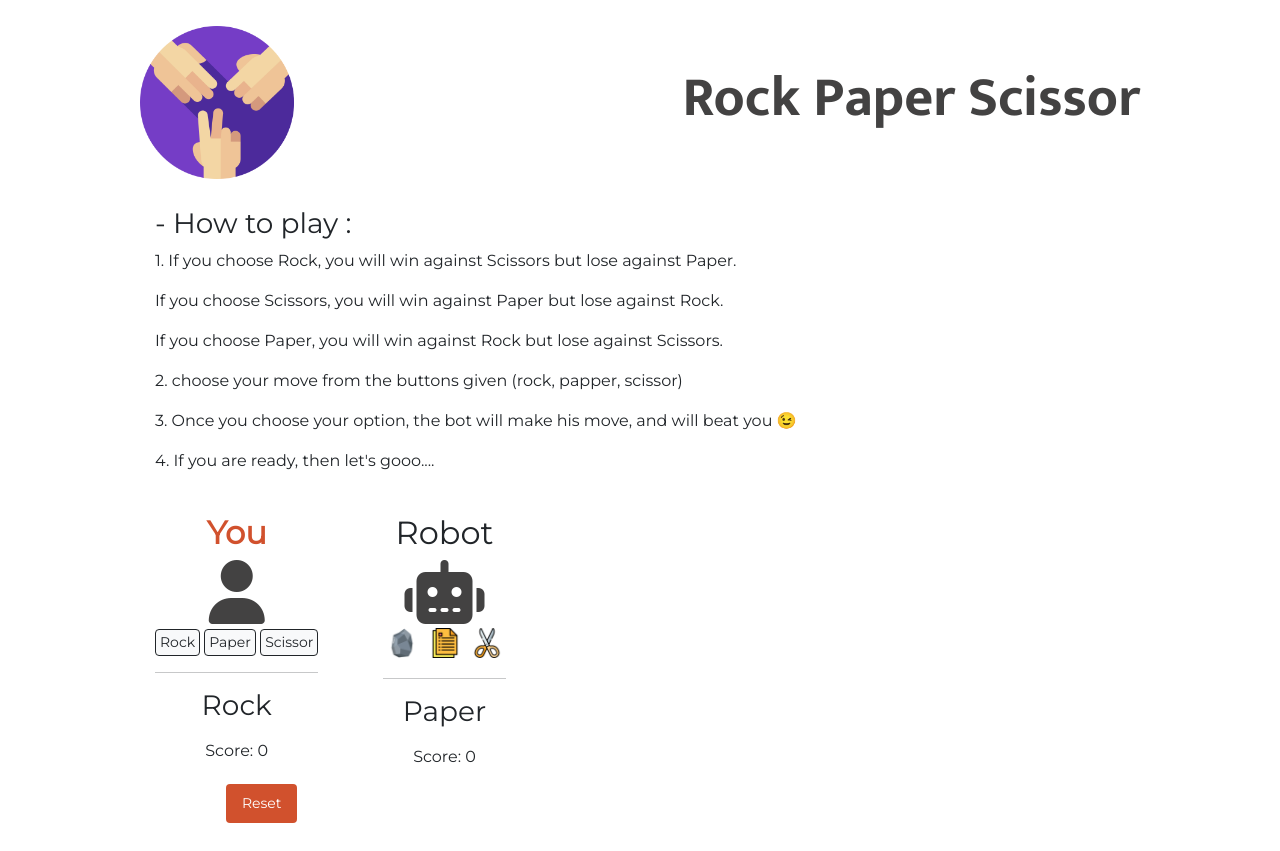
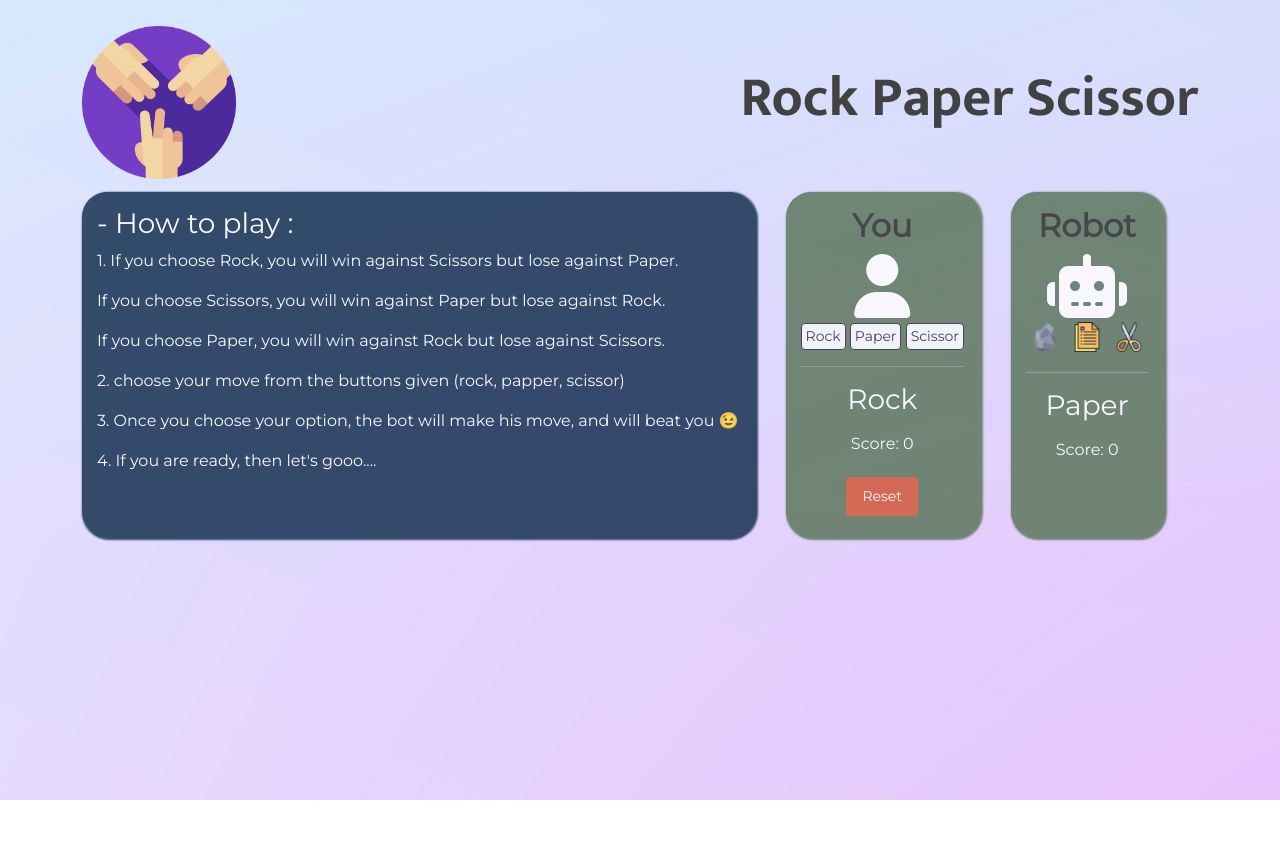
Before and after one commit to TahirIqbal095/RockPaperScissor, a plain HTML site: page index.html in a window 1280 px wide. After the commit the page ends 800 px from the top, so only its background shows below. Drawn offline with nearby package versions, Linux system fonts and the light colour scheme.

Commit message:
Update styles.css

```diff
--- a/styles.css
+++ b/styles.css
@@ -1,12 +1,18 @@
 body{
+  background-image: url("images/mesh.jpg");
   font-family: 'Montserrat', sans-serif;
-  padding:1% 10%;
+  padding:1% 5%;
 }
 
 h1{
   font-family: 'Mukta', sans-serif;
   font-size: 3.5rem;
   color: #434242;
+}
+
+h2{
+  color:#222222;
+  font-weight: bold;
 }
 
 h3{
@@ -17,31 +23,39 @@ p{
   line-height: 1.5;
 }
 
-.rules{
-  padding: 15px;
+.container{
+  display: flex;
+  flex-wrap: wrap;
+  gap: 2rem;
+  flex-grow: 1;
 }
 
-.human{
-  display: inline-block;
+.rules{
+  background-color: #0A2647;
+  color: #fff;
+  opacity: .8;
+  box-shadow: 2px 2px 2px 2px #0A2647;
+  padding: 15px;
+  border-radius: 25px
+}
+
+.human, .bot{
+  background-color: #557153;
+  color: #fff;
+  opacity: .8;
+  box-shadow: 2px 2px 2px 2px #557153;
+  padding: 15px;
+  border-radius: 25px;
   text-align: center;
 }
 
-.human, .bot{
-  padding: 10px 15px;
-}
-
-.human1, .bot1{
-  color: #434242;
+.result-human, .result-bot{
+  font-weight: bold;
 }
 
 .rock, .paper, .scissor{
   width: 30px;
   margin: 4px;
-}
-
-.you, .bot-text{
-  color: #D1512D;
-  font-weight: bold;
 }
 
 .button{
@@ -53,20 +67,7 @@ p{
   background-color: #434242;
 }
 
-.bot{
-  display: inline-block;
-  position: absolute;
-  text-align: center;
-  margin-left: 35px;
-}
-
-.result-human, .result-bot{
-  color: #D1512D;
-}
-
 .reset-btn{
-  position: relative;
-  left: 25px;
   margin: 5px;
   padding: 8px 15px;
   background-color: #D1512D;
```
